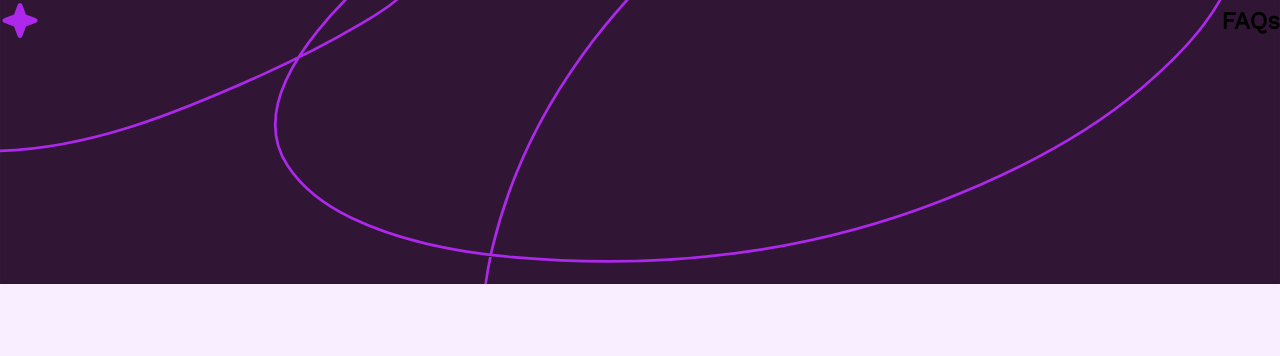
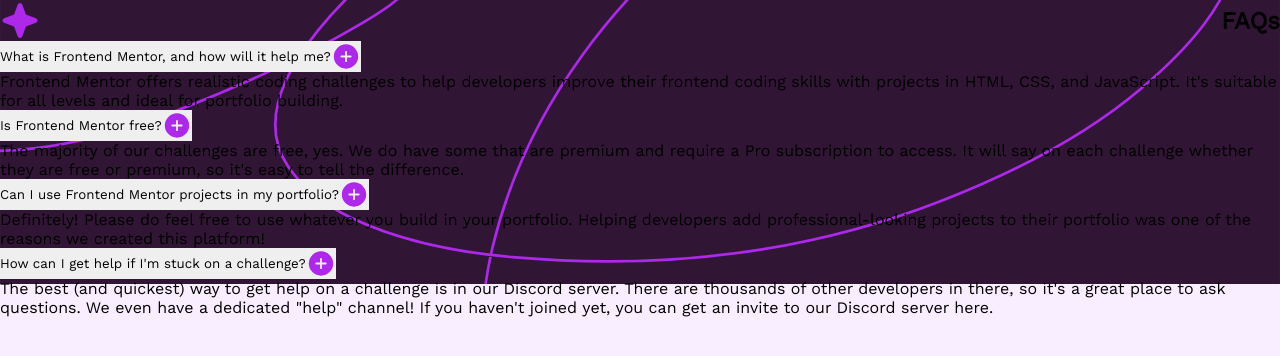
Before and after one commit to KiwiScreams/FAQ-Accordion-React, a React (Vite) app: page / in a window 1280 px wide. Shown: the top 356 px of the page. Built offline with nearby package versions, Linux system fonts and the light colour scheme.

Commit message:
accordion body

```diff
--- a/src/components/accordion/Accordion.css
+++ b/src/components/accordion/Accordion.css
@@ -24,3 +24,28 @@
     gap: 24px;
     font-family: 'sans-bold';
 }
+.main-faq .accordion
+{
+    width: 100%;
+    background-color: transparent;
+    font-size: 18px;
+    font-weight: var(--font-weight-600);
+    margin-bottom: 28px;
+    padding: 24px 0;
+    border-top: 1px solid var(--gray-clr);
+    border-bottom: 1px solid var(--gray-clr);
+}
+.main-faq .accordion:hover
+{
+    color: var(--light-purple-clr);
+}
+.main-faq .panel
+{
+    display: none;
+}
+.main-faq .panel p
+{
+    color: var(--pale-purple-clr);
+    font-weight: var(--font-weight-400);
+    font-size: 16px;
+}
--- a/src/components/accordion/Accordion.jsx
+++ b/src/components/accordion/Accordion.jsx
@@ -1,10 +1,37 @@
-import iconStar from "../../assets/images/icon-star.svg"
+import iconStar from "../../assets/images/icon-star.svg";
+import iconPlus from "../../assets/images/icon-plus.svg";
+import iconMinus from "../../assets/images/icon-minus.svg";
 function Accordion() {
     return (
         <>
             <section className="main-faq">
                 <div className="faq-header">
-                    <h1 className="flex"><img src={iconStar} alt=""/>FAQs</h1>
+                    <h1 className="flex"><img src={iconStar} alt="" />FAQs</h1>
+                </div>
+                <div class="faq-body">
+                    <button class="accordion flex">What is Frontend Mentor, and how will it help me?<img
+                        src={iconPlus} alt=""/></button>
+                    <div class="panel">
+                        <p>Frontend Mentor offers realistic coding challenges to help developers improve their frontend coding skills
+                            with projects in HTML, CSS, and JavaScript. It's suitable for all levels and ideal for portfolio building.</p>
+                    </div>
+
+                    <button class="accordion flex">Is Frontend Mentor free?<img
+                        src={iconPlus} alt="" /></button>
+                    <div class="panel">
+                        <p>The majority of our challenges are free, yes. We do have some that are premium and require a Pro subscription to access. It will say on each challenge whether they are free or premium, so it's easy to tell the difference.</p>
+                    </div>
+
+                    <button class="accordion flex">Can I use Frontend Mentor projects in my portfolio?<img
+                        src={iconPlus} alt="" /></button>
+                    <div class="panel">
+                        <p>Definitely! Please do feel free to use whatever you build in your portfolio. Helping developers add professional-looking projects to their portfolio was one of the reasons we created this platform!</p>
+                    </div>
+                    <button class="accordion flex">How can I get help if I'm stuck on a challenge?<img
+                        src={iconPlus} alt="" /></button>
+                    <div class="panel">
+                        <p>The best (and quickest) way to get help on a challenge is in our Discord server. There are thousands of other developers in there, so it's a great place to ask questions. We even have a dedicated "help" channel! If you haven't joined yet, you can get an invite to our Discord server here.</p>
+                    </div>
                 </div>
             </section>
         </>
```
